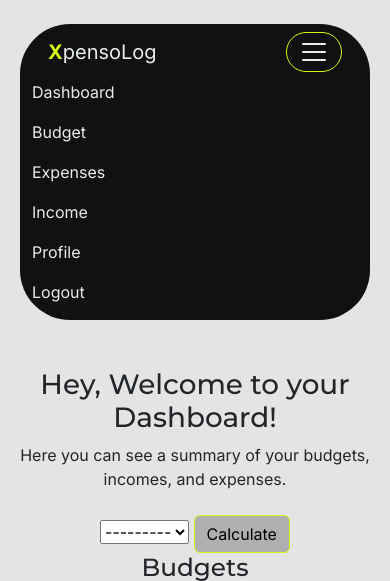
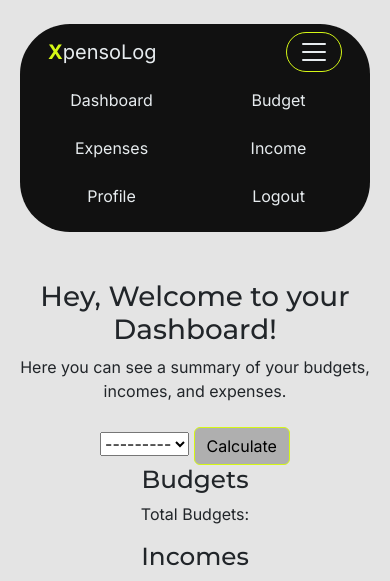
Before and after one commit to CoalTrain1618/MP_3_Xpenso, a Django app: page /dashboard/ in a window 390 px wide, after a click that opens the changed part. Shown: the top 581 px of the page. Run offline with Django 5.2, Linux system fonts and the light colour scheme; the visitor is signed in with stand-in values (Sample User, id 1); data that the repository does not hold is empty; some libraries are stand-ins or nearby versions.

Commit message:
Sorted styling of nav bar

```diff
--- a/static/css/style.css
+++ b/static/css/style.css
@@ -109,3 +109,18 @@ input {
 .custom-border-danger {
     border: 2px dashed red;
 }
+
+@media (max-width: 767.98px) {
+  .navbar-nav.grid-layout {
+    display: grid !important;
+    grid-template-columns: 1fr 1fr;
+    gap: 0.5rem;
+    padding: 0.5rem 0;
+  }
+  .navbar-nav.grid-layout .nav-link {
+    display: block;
+    width: 100%;
+    text-align: left;
+    margin: 0;
+  }
+}
--- a/templates/base.html
+++ b/templates/base.html
@@ -33,20 +33,20 @@
             <button class="navbar-toggler rounded-pill me-3" type="button" data-bs-toggle="collapse" data-bs-target="#navbarNavAltMarkup" aria-controls="navbarNavAltMarkup" aria-expanded="false" aria-label="Toggle navigation">
                 <span class="navbar-toggler-icon custom-toggler"></span>
             </button>
-            <div class="collapse navbar-collapse" id="navbarNavAltMarkup">
-                <div class="navbar-nav">
+            <div class="collapse navbar-collapse justify-content-end" id="navbarNavAltMarkup">
+                <div class="navbar-nav grid-layout">
                 {% if user.is_authenticated %}
-                    <a class="nav-item nav-link active" href="{% url 'dashboard' %}">Dashboard<span class="sr-only">(current)</span></a>
-                    <a class="nav-item nav-link" href="{% url 'budget_create' %}">Budget</a>
-                    <a class="nav-item nav-link" href="{% url 'expense_create' %}">Expenses</a>
-                    <a class="nav-item nav-link" href="{% url 'income_create' %}">Income</a>
+                    <a class="nav-item nav-link text-center active" href="{% url 'dashboard' %}">Dashboard<span class="sr-only">(current)</span></a>
+                    <a class="nav-item nav-link text-center" href="{% url 'budget_create' %}">Budget</a>
+                    <a class="nav-item nav-link text-center" href="{% url 'expense_create' %}">Expenses</a>
+                    <a class="nav-item nav-link text-center" href="{% url 'income_create' %}">Income</a>
                 {% endif %}
                 {% if user.is_authenticated %}
-                    <a class="nav-item nav-link {% if request.path == logout_url %}active{% endif %}" aria-current="page" href="{% url 'profile' %}">Profile</a>
-                    <a class="nav-item nav-link {% if request.path == logout_url %}active{% endif %}" aria-current="page" href="{% url 'account_logout' %}">Logout</a>
+                    <a class="nav-item nav-link text-center {% if request.path == logout_url %}active{% endif %}" aria-current="page" href="{% url 'profile' %}">Profile</a>
+                    <a class="nav-item nav-link text-center {% if request.path == logout_url %}active{% endif %}" aria-current="page" href="{% url 'account_logout' %}">Logout</a>
                 {% else %}
-                    <a class="nav-item nav-link {% if request.path == signup_url %}active{% endif %}" aria-current="page" href="{% url 'account_signup' %}">Register</a>
-                    <a class="nav-item nav-link {% if request.path == login_url %}active{% endif %}" aria-current="page" href="{% url 'account_login' %}">Login</a>
+                    <a class="nav-item nav-link text-center {% if request.path == signup_url %}active{% endif %}" aria-current="page" href="{% url 'account_signup' %}">Register</a>
+                    <a class="nav-item nav-link text-center {% if request.path == login_url %}active{% endif %}" aria-current="page" href="{% url 'account_login' %}">Login</a>
                 {% endif %}
             </div>
         </div>
```
Also changed, not shown: 8 other files.
